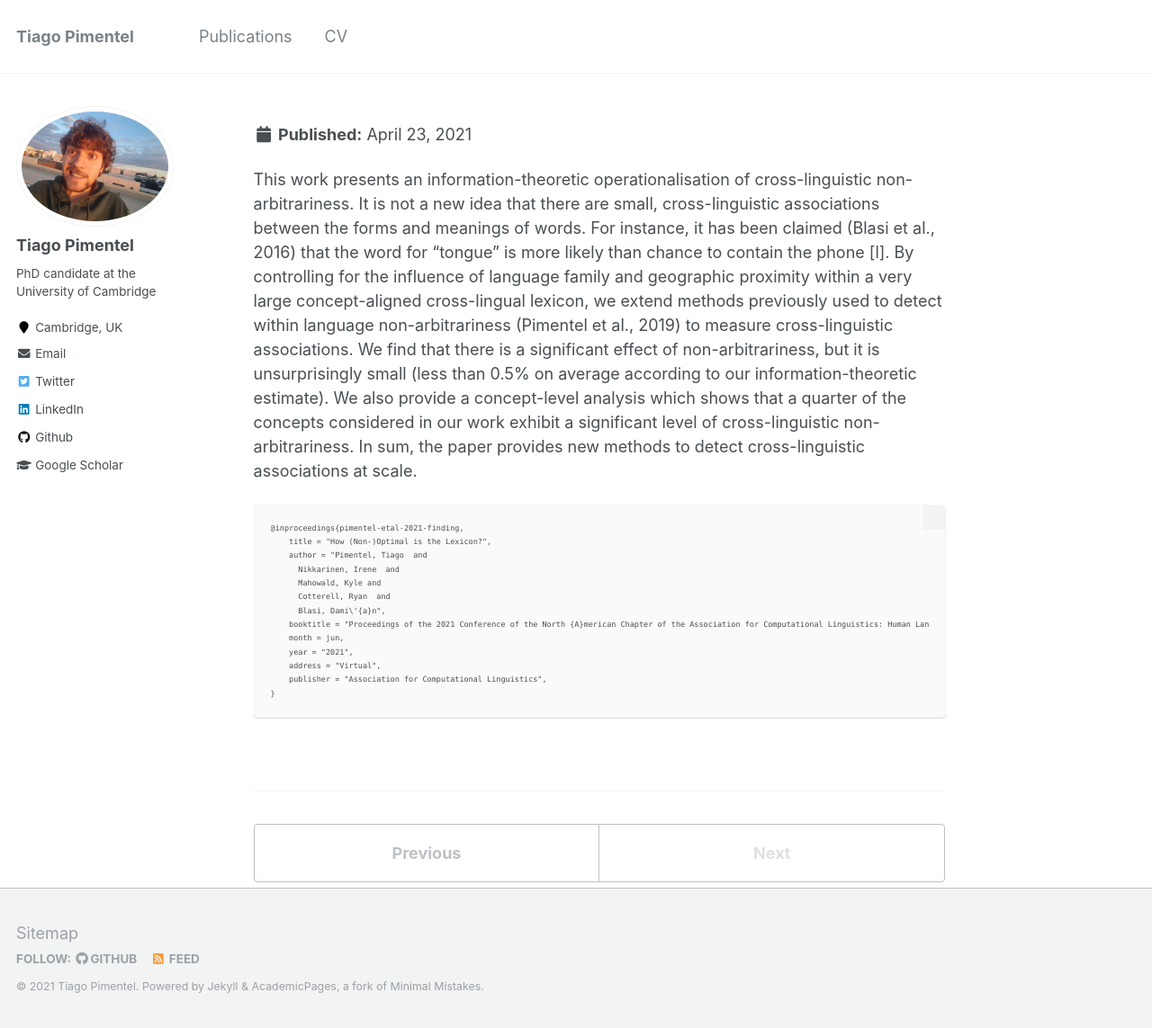
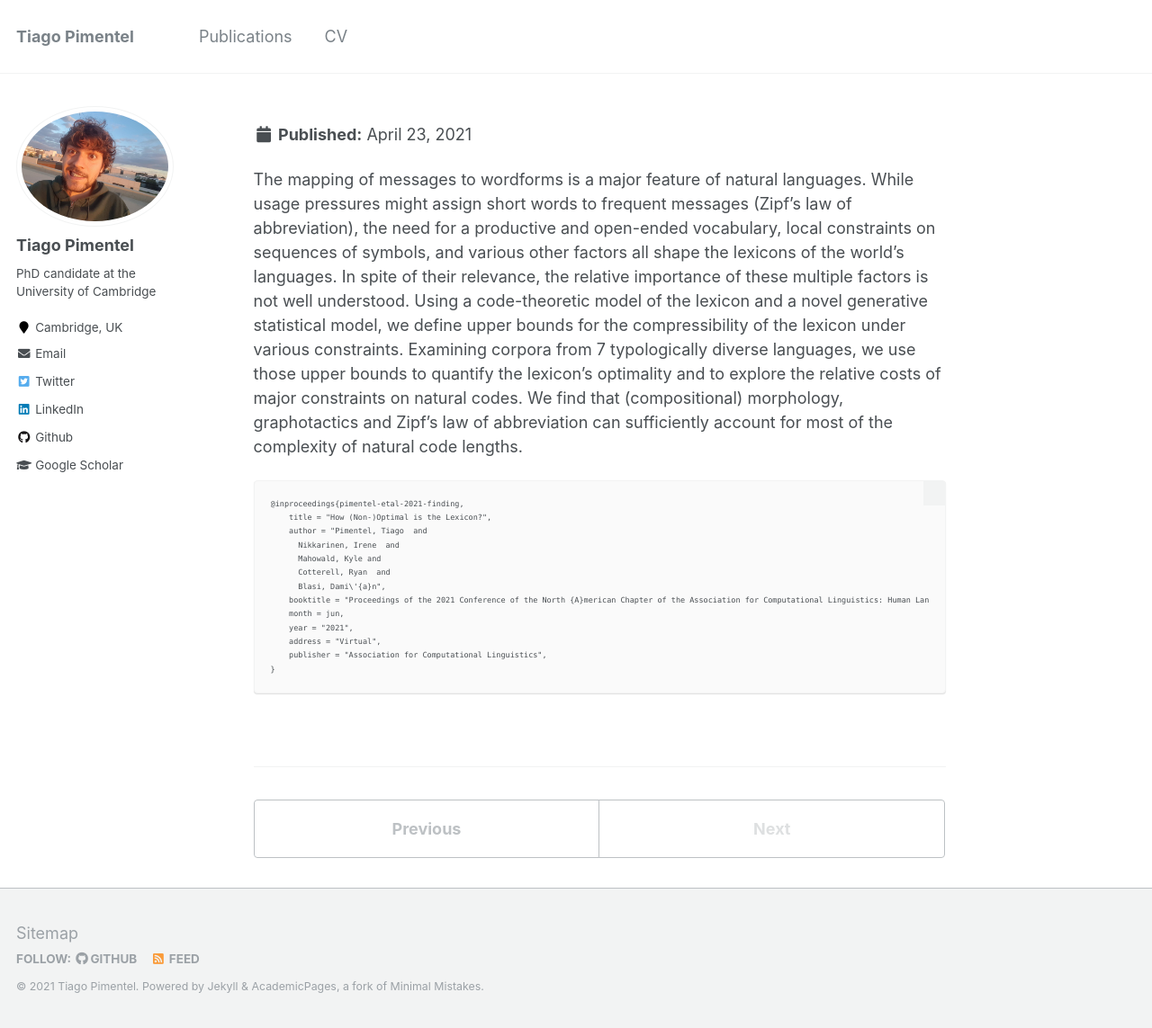
Before and after one commit to tpimentelms/tpimentelms.github.io, a Jekyll site: the page built from _publications/2021-06-07-lexicon-non-optimal.md, in a window 1280 px wide and 1143 px high. Shown: the whole window at 90% size. Built offline with Jekyll 4.4.1, drawn with Linux system fonts in a browser that asks for light colours.

Commit message:
Add naacl paper

````diff
--- a/_publications/2021-06-07-lexicon-non-optimal.md
+++ b/_publications/2021-06-07-lexicon-non-optimal.md
@@ -9,7 +9,8 @@ venue: 'North American Chapter of the Association for Computational Linguistics'
 citation: 'Pimentel T, Nikkarinen I, Mahowald K, Cotterell R, Blasi D. How (Non-)Optimal is the Lexicon?. In: Proceedings of the 2021 Conference of the North {A}merican Chapter of the Association for Computational Linguistics: Human Language Technologies, Volume 1 (Long and Short Papers), 2021 June.'
 ---
 
-This work presents an information-theoretic operationalisation of cross-linguistic non-arbitrariness. It is not a new idea that there are small, cross-linguistic associations between the forms and meanings of words. For instance, it has been claimed (Blasi et al., 2016) that the word for "tongue" is more likely than chance to contain the phone [l]. By controlling for the influence of language family and geographic proximity within a very large concept-aligned cross-lingual lexicon, we extend methods previously used to detect within language non-arbitrariness (Pimentel et al., 2019) to measure cross-linguistic associations. We find that there is a significant effect of non-arbitrariness, but it is unsurprisingly small (less than 0.5% on average according to our information-theoretic estimate). We also provide a concept-level analysis which shows that a quarter of the concepts considered in our work exhibit a significant level of cross-linguistic non-arbitrariness. In sum, the paper provides new methods to detect cross-linguistic associations at scale.
+The mapping of messages to wordforms is a major feature of natural languages. While usage pressures might assign short words to frequent messages (Zipf's law of abbreviation), the need for a productive and open-ended vocabulary, local constraints on sequences of symbols, and various other factors all shape the lexicons of the world's languages.
+In spite of their relevance, the relative importance of these multiple factors is not well understood. Using a code-theoretic model of the lexicon and a novel generative statistical model, we define upper bounds for the compressibility of the lexicon under various constraints. Examining corpora from 7 typologically diverse languages, we use those upper bounds to quantify the lexicon's optimality and to explore the relative costs of major constraints on natural codes. We find that (compositional) morphology, graphotactics and Zipf's law of abbreviation can sufficiently account for most of the complexity of natural code lengths.
 
 
 ```
````
